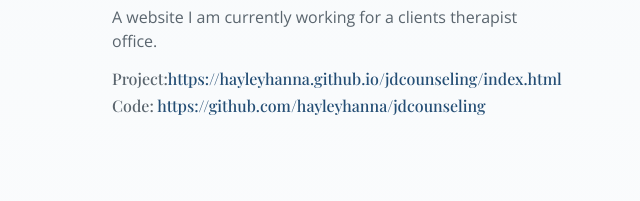
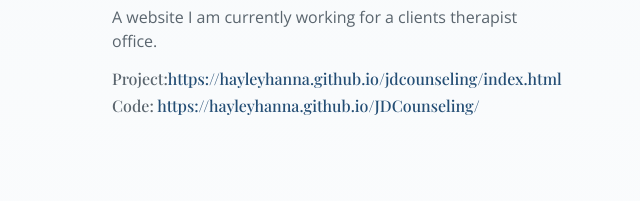
Before and after one commit to hayleyhanna/portfolio, a plain HTML site: page index.html in a window 1280 px wide. Shown: the part 3699-3900 px from the top of the page, 635-1275 px from the left. Drawn offline with nearby package versions, Linux system fonts and the light colour scheme; a web font is replaced by a local one.

Commit message:
update link

```diff
--- a/index.html
+++ b/index.html
@@ -246,7 +246,7 @@
           <h3>Currently Working on...</h3>
           <p>A website I am currently working for a clients therapist office. </p>
           <h6>Project:<a href="https://hayleyhanna.github.io/jdcounseling/index.html" class="project-link">https://hayleyhanna.github.io/jdcounseling/index.html </a></h6>
-          <h6>Code:<a href="https://github.com/hayleyhanna/jdcounseling" class="project-link"> https://github.com/hayleyhanna/jdcounseling</a></h6>
+          <h6>Code:<a href="https://hayleyhanna.github.io/JDCounseling/" class="project-link"> https://hayleyhanna.github.io/JDCounseling/</a></h6>
         </div>
       </div>
           <!-- Project Four-->
```
